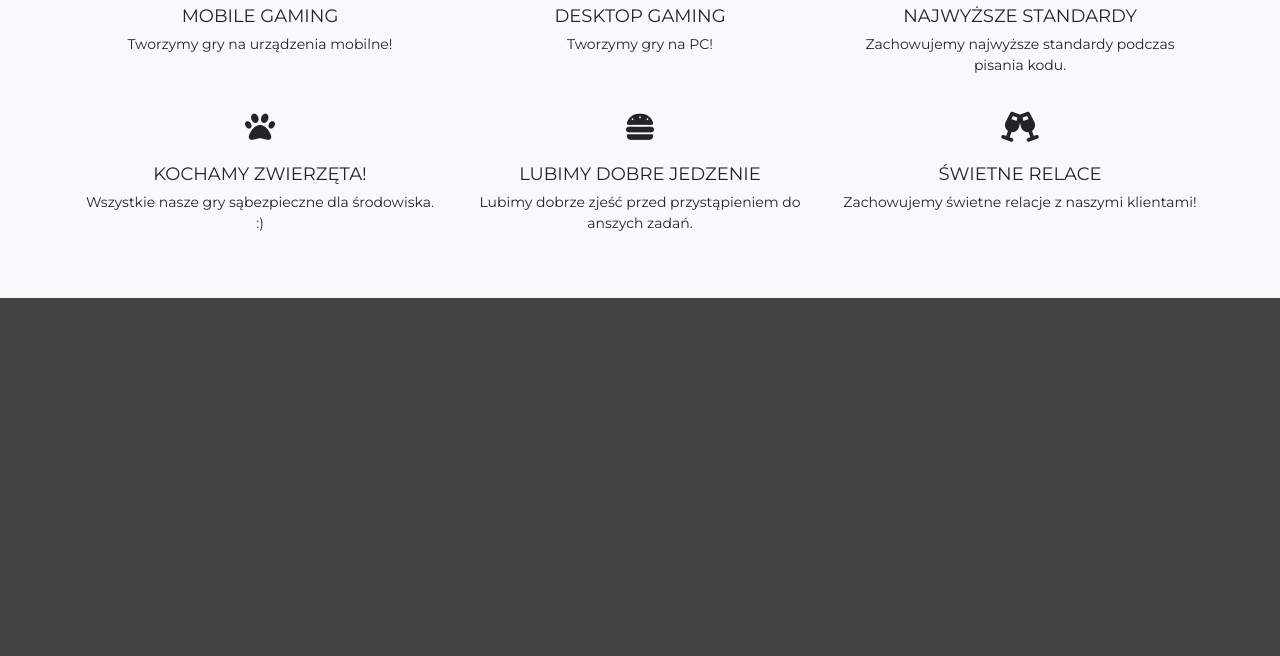
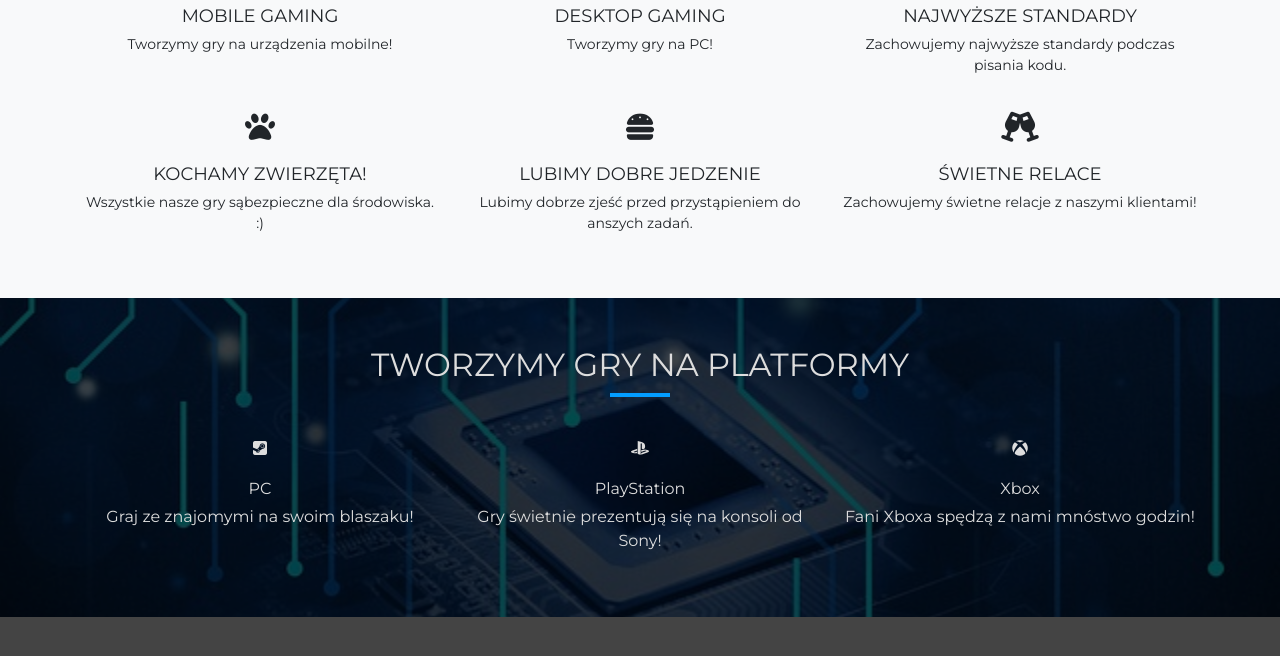
Before and after one commit to maprzybysz/website-development-course-part-2, a plain HTML site: page index.html in a window 1280 px wide. Shown: the part 1004-1660 px from the top of the page. Drawn offline with nearby package versions, Linux system fonts and the light colour scheme.

Commit message:
m09-about-section-part3

```diff
--- a/index.html
+++ b/index.html
@@ -123,6 +123,37 @@
 					</div>
 				</div>
 			</section>
+
+			<section class="aboutus-hero py-5">
+				<div class="aboutus-shadow"></div>
+				<div class="container">
+					<h2>tworzymy gry na platformy</h2>
+					<div class="underline"></div>
+					<div class="row">
+						<div class="col-sm-6 col-md-4 text-center aboutus-hover">
+							<p><i class="fab fa-steam-square"></i></p>
+							<p class="aboutus-card-title mb-1">PC</p>
+							<p class="aboutus-card-text">
+								Graj ze znajomymi na swoim blaszaku!
+							</p>
+						</div>
+						<div class="col-sm-6 col-md-4 text-center aboutus-hover">
+							<p><i class="fab fa-playstation"></i></p>
+							<p class="aboutus-card-title mb-1">PlayStation</p>
+							<p class="aboutus-card-text">
+								Gry świetnie prezentują się na konsoli od Sony!
+							</p>
+						</div>
+						<div class="col-sm-6 col-md-4 text-center aboutus-hover">
+							<p><i class="fab fa-xbox"></i></p>
+							<p class="aboutus-card-title mb-1">Xbox</p>
+							<p class="aboutus-card-text">
+								Fani Xboxa spędzą z nami mnóstwo godzin!
+							</p>
+						</div>
+					</div>
+				</div>
+			</section>
 		</main>
 
 		<div style="height: 100vh"></div>
--- a/sass/_colors.scss
+++ b/sass/_colors.scss
@@ -1,2 +1,3 @@
 $main-color: #039dff;
 $white: #fff;
+$light-gray: #ddd;
--- a/sass/main.scss
+++ b/sass/main.scss
@@ -138,6 +138,22 @@ header {
 		}
 	}
 }
+.aboutus-hero {
+	position: relative;
+	background-image: url('../img/about-hero-small.jpg');
+	background-position: center;
+	background-size: cover;
+	color: $light-gray;
+	z-index: 0;
+	.aboutus-shadow {
+		position: absolute;
+		top: 0;
+		width: 100%;
+		height: 100%;
+		background-color: rgba(0, 0, 0, 0.7);
+		z-index: -5;
+	}
+}
 
 @media (min-width: 375px) {
 	header {
```
Also changed, not shown: css/main.css, img/about-hero-big.jpg (added), img/about-hero-small.jpg (added), 1 other file.
